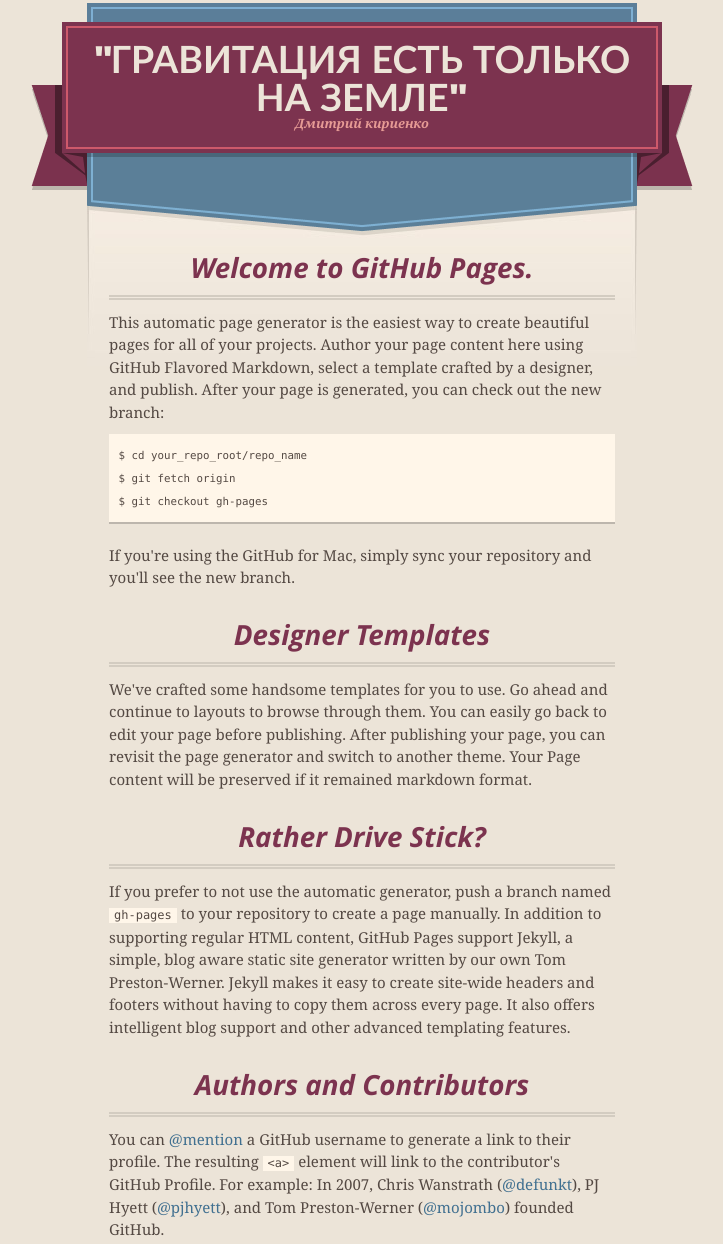
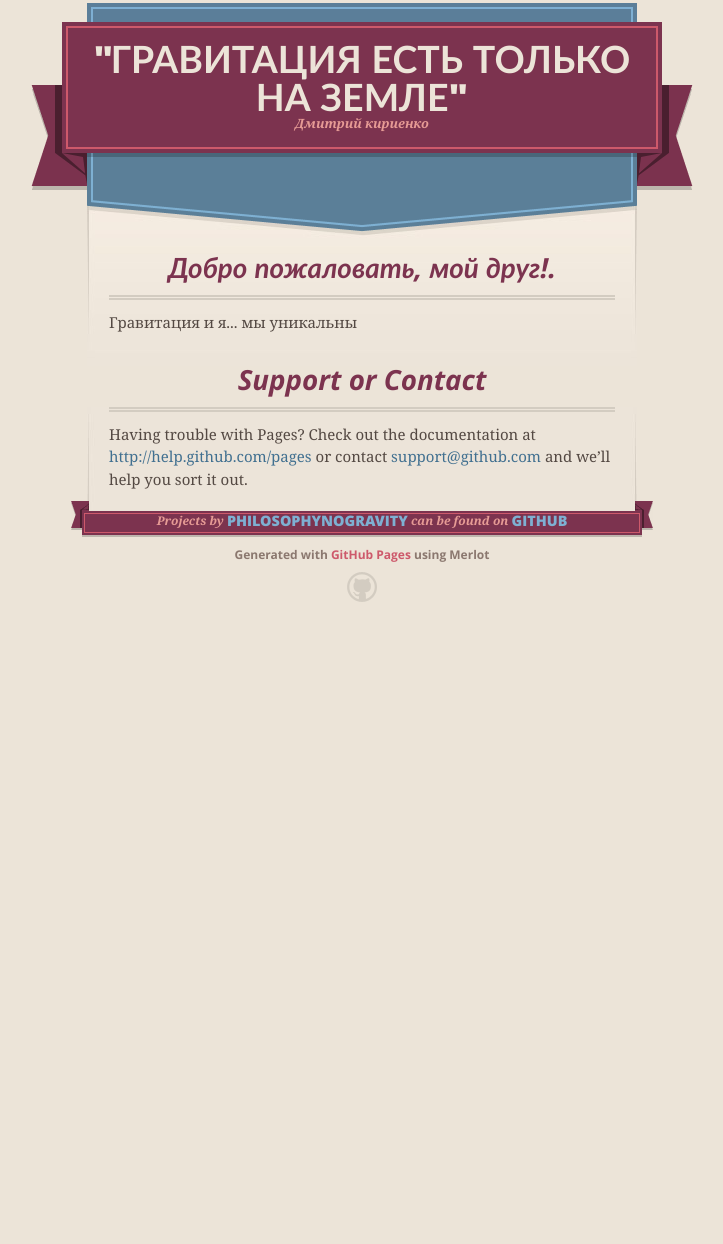
Before and after one commit to PhilosophyNoGravity/PhilosophyNoGravity.github.io, a plain HTML site: page index.html in a window 1280 px wide. Shown: the part 16-1260 px from the top of the page, without its empty margins (278-1001 px from the left). After the commit the page ends 800 px from the top, so only its background shows below. Drawn offline with nearby package versions, Linux system fonts and the light colour scheme.

Commit message:
Update index.html

```diff
--- a/index.html
+++ b/index.html
@@ -46,31 +46,10 @@
 
       <section id="main_content">
         <h3>
-<a name="welcome-to-github-pages" class="anchor" href="#welcome-to-github-pages"><span class="octicon octicon-link"></span></a>Welcome to GitHub Pages.</h3>
+<a name="welcome-to-github-pages" class="anchor" href="#welcome-to-github-pages"><span class="octicon octicon-link"></span></a>Добро пожаловать, мой друг!.</h3>
 
-<p>This automatic page generator is the easiest way to create beautiful pages for all of your projects. Author your page content here using GitHub Flavored Markdown, select a template crafted by a designer, and publish. After your page is generated, you can check out the new branch:</p>
+<p>Гравитация и я... мы уникальны</p>
 
-<pre><code>$ cd your_repo_root/repo_name
-$ git fetch origin
-$ git checkout gh-pages
-</code></pre>
-
-<p>If you're using the GitHub for Mac, simply sync your repository and you'll see the new branch.</p>
-
-<h3>
-<a name="designer-templates" class="anchor" href="#designer-templates"><span class="octicon octicon-link"></span></a>Designer Templates</h3>
-
-<p>We've crafted some handsome templates for you to use. Go ahead and continue to layouts to browse through them. You can easily go back to edit your page before publishing. After publishing your page, you can revisit the page generator and switch to another theme. Your Page content will be preserved if it remained markdown format.</p>
-
-<h3>
-<a name="rather-drive-stick" class="anchor" href="#rather-drive-stick"><span class="octicon octicon-link"></span></a>Rather Drive Stick?</h3>
-
-<p>If you prefer to not use the automatic generator, push a branch named <code>gh-pages</code> to your repository to create a page manually. In addition to supporting regular HTML content, GitHub Pages support Jekyll, a simple, blog aware static site generator written by our own Tom Preston-Werner. Jekyll makes it easy to create site-wide headers and footers without having to copy them across every page. It also offers intelligent blog support and other advanced templating features.</p>
-
-<h3>
-<a name="authors-and-contributors" class="anchor" href="#authors-and-contributors"><span class="octicon octicon-link"></span></a>Authors and Contributors</h3>
-
-<p>You can <a href="https://github.com/blog/821" class="user-mention">@mention</a> a GitHub username to generate a link to their profile. The resulting <code>&lt;a&gt;</code> element will link to the contributor's GitHub Profile. For example: In 2007, Chris Wanstrath (<a href="https://github.com/defunkt" class="user-mention">@defunkt</a>), PJ Hyett (<a href="https://github.com/pjhyett" class="user-mention">@pjhyett</a>), and Tom Preston-Werner (<a href="https://github.com/mojombo" class="user-mention">@mojombo</a>) founded GitHub.</p>
 
 <h3>
 <a name="support-or-contact" class="anchor" href="#support-or-contact"><span class="octicon octicon-link"></span></a>Support or Contact</h3>
```
